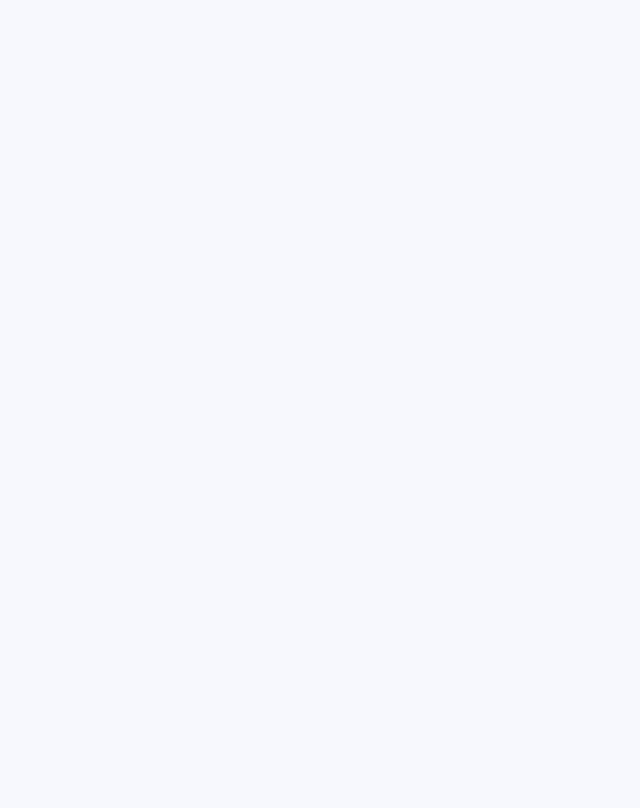
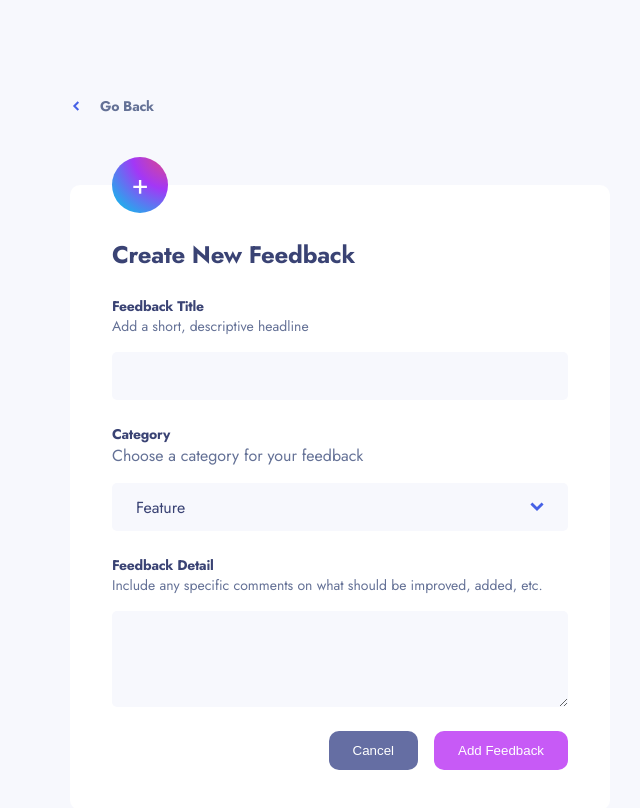
Before and after one commit to SukhrobQodirov/my-product, a React (Create React App) app: page /add-feedback in a window 1280 px wide. Before the commit this address had no page. Shown: the whole page, without its empty margins (300-940 px from the left). Built offline with nearby package versions, Linux system fonts and the light colour scheme.

Commit message:
add feedback section is completed

```diff
--- a/src/App.js
+++ b/src/App.js
@@ -1,12 +1,13 @@
 import { Route, Routes } from "react-router-dom";
 import Feedback from "./screens/feedback/Feedback";
-
+import AddFeedback from "./screens/add-feedback/AddFeedback";
 import './scss/main.scss';
 
 function App() {
   return (
     <Routes>
       <Route path="/" Component={Feedback} />
+      <Route path="/add-feedback" Component={AddFeedback} />
     </Routes>
   );
 }
--- a/src/components/cards-list/cards-list.js
+++ b/src/components/cards-list/cards-list.js
@@ -6,7 +6,7 @@ function CardsList({data}) {
     <ul className="cards-list">
       {data.map(feedback => {
         return(
-          <Card data={feedback} />
+          <Card data={feedback} key={feedback.id} />
         )
       })}
     </ul>
--- a/src/components/header/header.js
+++ b/src/components/header/header.js
@@ -15,7 +15,7 @@ function Header() {
         <SelectSort/>
       </div>
       <div className="header__inner">
-        <AddFeedbackBtn to='/' className="header__btn" />
+        <AddFeedbackBtn to='/add-feedback' className="header__btn" />
       </div>
     </header>
   );
--- a/src/components/main-title/main-title.scss
+++ b/src/components/main-title/main-title.scss
@@ -1,9 +1,10 @@
+@import '../../scss/variables';
 @import '../../scss/mixins';
 
 .main-title {
   padding: 62px 24px 24px;
   color: #fff;
-  background: radial-gradient(128.88% 128.88% at 103.9% -10.39%, #E84D70 0%, #A337F6 53.09%, #28A7ED 100%);
+  background: $accent-gradient;
   border-radius: 10px;
 
   &__strong {
--- a/src/screens/add-feedback/AddFeedback.js
+++ b/src/screens/add-feedback/AddFeedback.js
@@ -0,0 +1,65 @@
+import { Link } from "react-router-dom";
+import DropLeft from "../../assets/img/drop-left.svg";
+import DropBottom from "../../assets/img/drop-bottom.svg";
+import "./add-feedback.scss";
+import FilterBox from "../../components/filter-box/filter-box";
+
+function AddFeedback() {
+  return (
+    <div className="add-feedback">
+      <Link to={"/"} className="add-feedback__link">
+        <img src={DropLeft} alt="drop left icon" width={"14"} height={"10"} />
+        Go Back
+      </Link>
+      <form className="add-feedback__form">
+        <FilterBox className={"add-feedback__form-box"}>
+          <legend className="add-feedback__form-legend">
+            Create New Feedback
+          </legend>
+          <label className="add-feedback__form-title">
+            <span className="add-feedback__form-title--span">
+              Feedback Title
+            </span>
+            Add a short, descriptive headline
+            <input className="add-feedback__form-input" type="text" />
+          </label>
+          <div className="add-feedback__form-category-select">
+            <span className="add-feedback__form-category-title">Category</span>
+            <p className="add-feedback__form-category-title">
+              Choose a category for your feedback
+            </p>
+            <div className="add-feedback__form-input add-feedback__form-category-inner">
+              Feature
+              <img className="add-feedback__form-drop-bottom" src={DropBottom} alt="drop bottom icon" width={'14'} height={'10'} />
+            </div>
+            <ul className="add-feedback__form-category--list">
+              <li className="add-feedback__form-category--item">Feature</li>
+              <li className="add-feedback__form-category--item">UI</li>
+              <li className="add-feedback__form-category--item">UX</li>
+              <li className="add-feedback__form-category--item">Enhancement</li>
+              <li className="add-feedback__form-category--item">Bug</li>
+            </ul>
+          </div>
+          <label className="add-feedback__form-details">
+            <span className="add-feedback__form-details--span">
+              Feedback Detail
+            </span>
+            Include any specific comments on what should be improved, added,
+            etc.
+            <textarea className="add-feedback__form-textarea" />
+          </label>
+          <div className="add-feedback__form-buttons">
+            <button className="add-feedback__form-btn add-feedback__form-btn--gray">
+              Cancel
+            </button>
+            <button className="add-feedback__form-btn add-feedback__form-btn--slateblue">
+              Add Feedback
+            </button>
+          </div>
+        </FilterBox>
+      </form>
+    </div>
+  );
+}
+
+export default AddFeedback;
--- /dev/null
+++ b/src/screens/add-feedback/add-feedback.scss
@@ -0,0 +1,130 @@
+@import "../../scss/variables";
+@import "../../scss/mixins";
+
+.add-feedback {
+  width: 540px;
+  margin: 0 auto;
+
+  &__link {
+    @include flex-display;
+    @include jost-700;
+    display: inline-flex;
+    column-gap: 16px;
+    font-size: 14px;
+    color: #647196;
+  }
+
+  &__form {
+    margin-top: 68px;
+    padding: 52px 42px 40px;
+    border-radius: 10px;
+    color: #647196;
+    background: #fff;
+    position: relative;
+
+    &::before {
+      @include flex-display;
+      content: "+";
+      width: 56px;
+      height: 56px;
+      font-size: 28px;
+      line-height: 1;
+      text-align: center;
+      color: #fff;
+      background: $accent-gradient;
+      border-radius: 50%;
+      position: absolute;
+      top: -28px;
+      left: 42px;
+    }
+
+    &-title,
+    &-category,
+    &-category-select,
+    &-details {
+      display: block;
+      margin-bottom: 24px;
+    }
+
+    & span {
+      @include jost-700;
+      display: block;
+      color: #3a4374;
+      font-size: 14px;
+    }
+
+    & label {
+      font-size: 14px;
+    }
+
+    &-box {
+      border: none;
+    }
+
+    &-legend {
+      @include jost-700;
+      margin-bottom: 24px;
+      color: #3a4374;
+      font-size: 24px;
+    }
+
+    &-category {
+      &--list {
+        display: none;
+      }
+
+      &-inner {
+        display: flex !important;
+        align-items: center;
+        justify-content: space-between;
+        cursor: pointer;
+      }
+    }
+
+    &-input,
+    &-textarea {
+      @include jost-400;
+      width: 100%;
+      height: 48px;
+      margin-top: 16px;
+      padding: 12px 24px;
+      display: block;
+      color: #3a4374;
+      background: #f7f8fd;
+      border: none;
+      border-radius: 5px;
+
+      &:focus {
+        outline: none;
+      }
+    }
+
+    &-textarea {
+      height: 96px;
+    }
+
+    &-buttons {
+      @include flex-display;
+      width: 100%;
+      justify-content: flex-end;
+      column-gap: 16px;
+    }
+
+    &-btn {
+      padding: 12px 24px;
+      border: none;
+      border-radius: 10px;
+      cursor: pointer;
+
+      &--gray {
+        color: #fff;
+        background: #656ea3;
+      }
+
+      &--slateblue {
+        color: #fff;
+        background: #c75af6;
+      }
+    }
+  }
+}
--- a/src/scss/_variables.scss
+++ b/src/scss/_variables.scss
@@ -1,3 +1,4 @@
+$accent-gradient: radial-gradient(128.88% 128.88% at 103.9% -10.39%, #E84D70 0%, #A337F6 53.09%, #28A7ED 100%);
 $accent-paraghrap-color: #647196;
 $accent-header-bg-color: #373F68;
 $accent-blue: #4661E6;
```
Also changed, not shown: src/assets/img/drop-bottom.svg (added), src/assets/img/drop-left.svg (added), src/components/container/container.js (line endings or trailing spaces).
